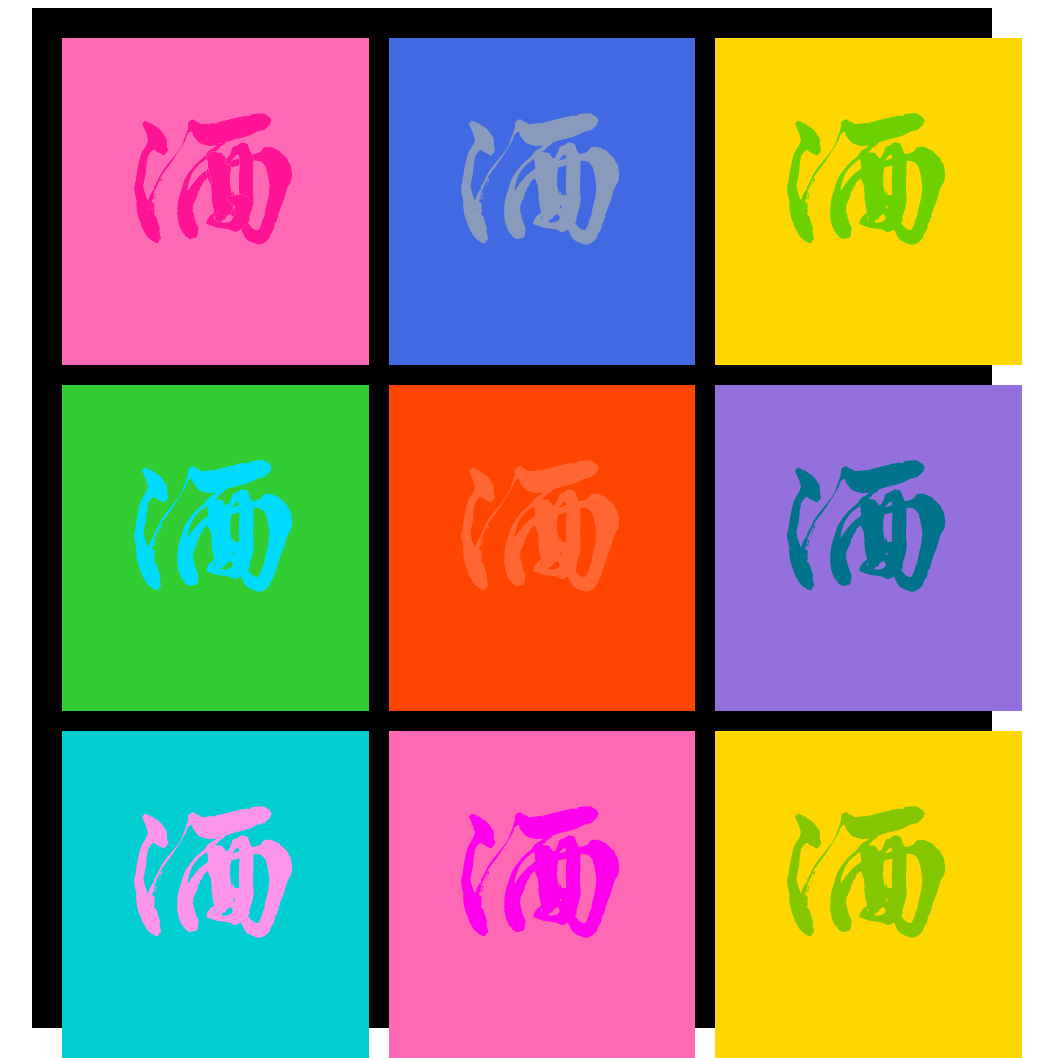
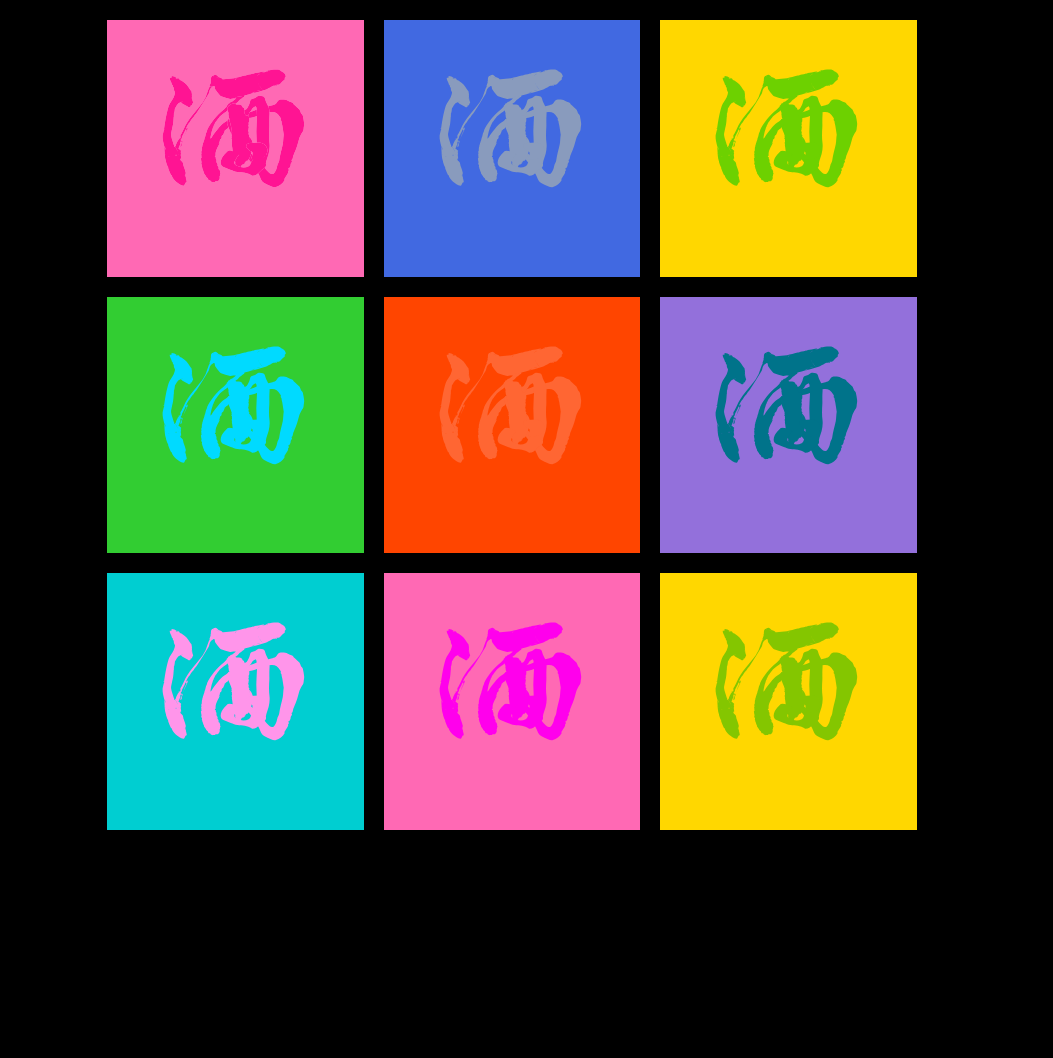
Before and after one commit to kidkcl/kidkcl.github.io, a plain HTML site: page wine.html in a window 1280 px wide. Shown: the whole page, without its empty margins (128-1181 px from the left). After the commit the page ends 850 px from the top, so only its background shows below. Drawn offline with Linux system fonts and the light colour scheme.

Commit message:
fix styles

```diff
--- a/style.css
+++ b/style.css
@@ -1,17 +1,7 @@
-svg {
-    width: 500px;
-    height: 500px;
-}
-
 mask path {
     fill: none;
     stroke: white;
     stroke-width: 32;
-}
-
-.grid-container {
-    background: #000;
-    padding: 30px !important;
 }
 
 /* Warhol-style grid items */
--- a/wine.html
+++ b/wine.html
@@ -6,13 +6,20 @@
     <title>酒宮格 Jiu Gong Ge - Wine in 3x3 Slots</title>
     <link rel="stylesheet" href="style.css">
     <style>
+         body {
+            margin: 0;
+            padding: 0;
+            background: #000;
+        }
+
         .grid-container {
             display: grid;
             grid-template-columns: repeat(3, 1fr);
             gap: 20px;
-            max-width: 900px;
+            max-width: 850px;
             margin: 0 auto;
             padding: 20px;
+            box-sizing: border-box;
         }
 
         .grid-item {
@@ -32,7 +39,6 @@
         .grid-item svg {
             width: 100%;
             height: 100%;
-            padding: 10px;
         }
     </style>
 </head>
```
